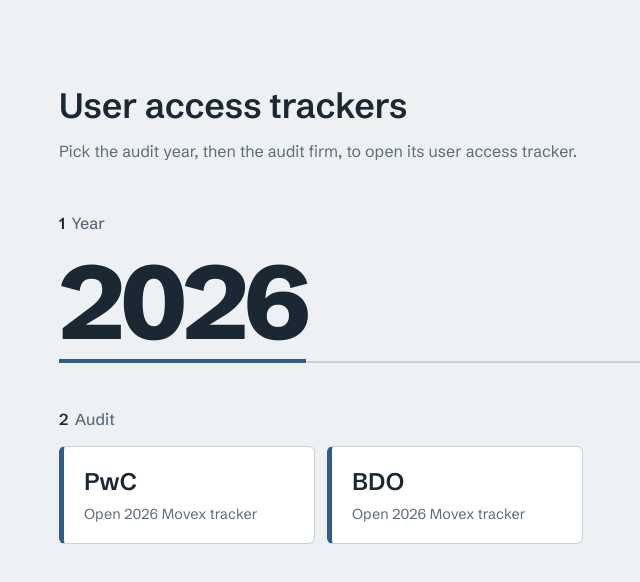
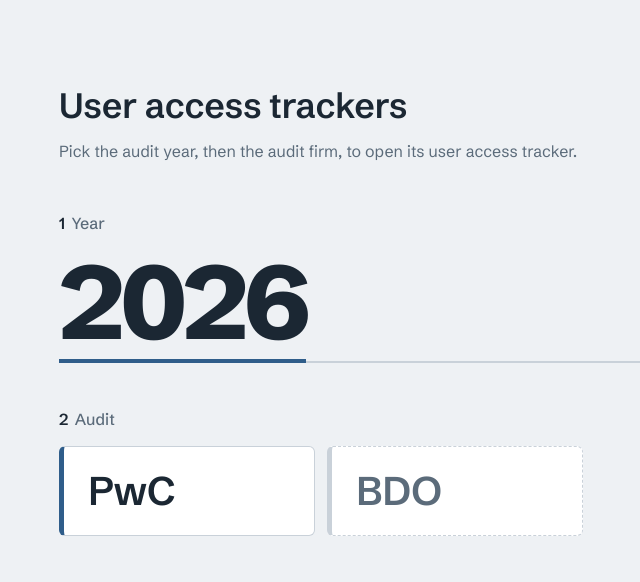
Before and after one commit to Delta-IT-Tools/audit-access-trackers, a website: page public/index.html in a window 1280 px wide. Shown: the whole page, without its empty margins (185-825 px from the left). Drawn offline with Linux system fonts and the light colour scheme.

Commit message:
Add files via upload

```diff
--- a/public/index.html
+++ b/public/index.html
@@ -102,7 +102,7 @@
     display: flex;
     flex-direction: column;
     gap: 0.25rem;
-    padding: 1.1rem 1.25rem;
+    padding: 1.4rem 1.5rem;
     background: var(--surface);
     border: 1px solid var(--line);
     border-left: 5px solid var(--accent);
@@ -111,9 +111,7 @@
     text-decoration: none;
   }
   a.audit:hover { background: var(--accent); color: var(--accent-ink); border-color: var(--accent); }
-  a.audit:hover .detail { color: inherit; }
-  .audit .name { font-size: 1.5rem; font-weight: 600; letter-spacing: -0.01em; }
-  .audit .detail { font-size: 0.9rem; color: var(--muted); }
+  .audit .name { font-size: 2.5rem; font-weight: 600; letter-spacing: -0.02em; line-height: 1.1; }
   .audit.pending { border-left-color: var(--line); border-style: dashed; border-left-style: solid; cursor: default; }
   .audit.pending .name { color: var(--muted); }
 
@@ -148,7 +146,7 @@
       year: 2026,
       audits: [
         { name: "PwC", tracker: "Movex", url: "https://movex-users.delta-it-tools.workers.dev/" },
-        { name: "BDO", tracker: "Movex", url: "https://bdo-audit-2026.delta-it-tools.workers.dev/" }
+        { name: "BDO", tracker: "Movex", url: null }
       ]
     }
     // { year: 2027, audits: [ { name: "PwC", url: "https://..." }, { name: "BDO", url: "https://..." } ] },
@@ -170,12 +168,14 @@
         card.target = "_blank";
         card.rel = "noopener";
         card.className = "audit";
-        card.innerHTML = `<span class="name"></span><span class="detail">Open ${entry.year} ${a.tracker ? a.tracker + " " : ""}tracker</span>`;
+        card.innerHTML = `<span class="name"></span>`;
+        card.setAttribute("aria-label", `Open ${entry.year} ${a.name} ${a.tracker ? a.tracker + " " : ""}tracker`);
       } else {
         card = document.createElement("div");
         card.className = "audit pending";
         card.setAttribute("aria-disabled", "true");
-        card.innerHTML = `<span class="name"></span><span class="detail">${a.tracker ? a.tracker + " tracker" : "Tracker"} not set up yet</span>`;
+        card.innerHTML = `<span class="name"></span>`;
+        card.title = "Not set up yet";
       }
       card.querySelector(".name").textContent = a.name;
       grid.appendChild(card);
```
